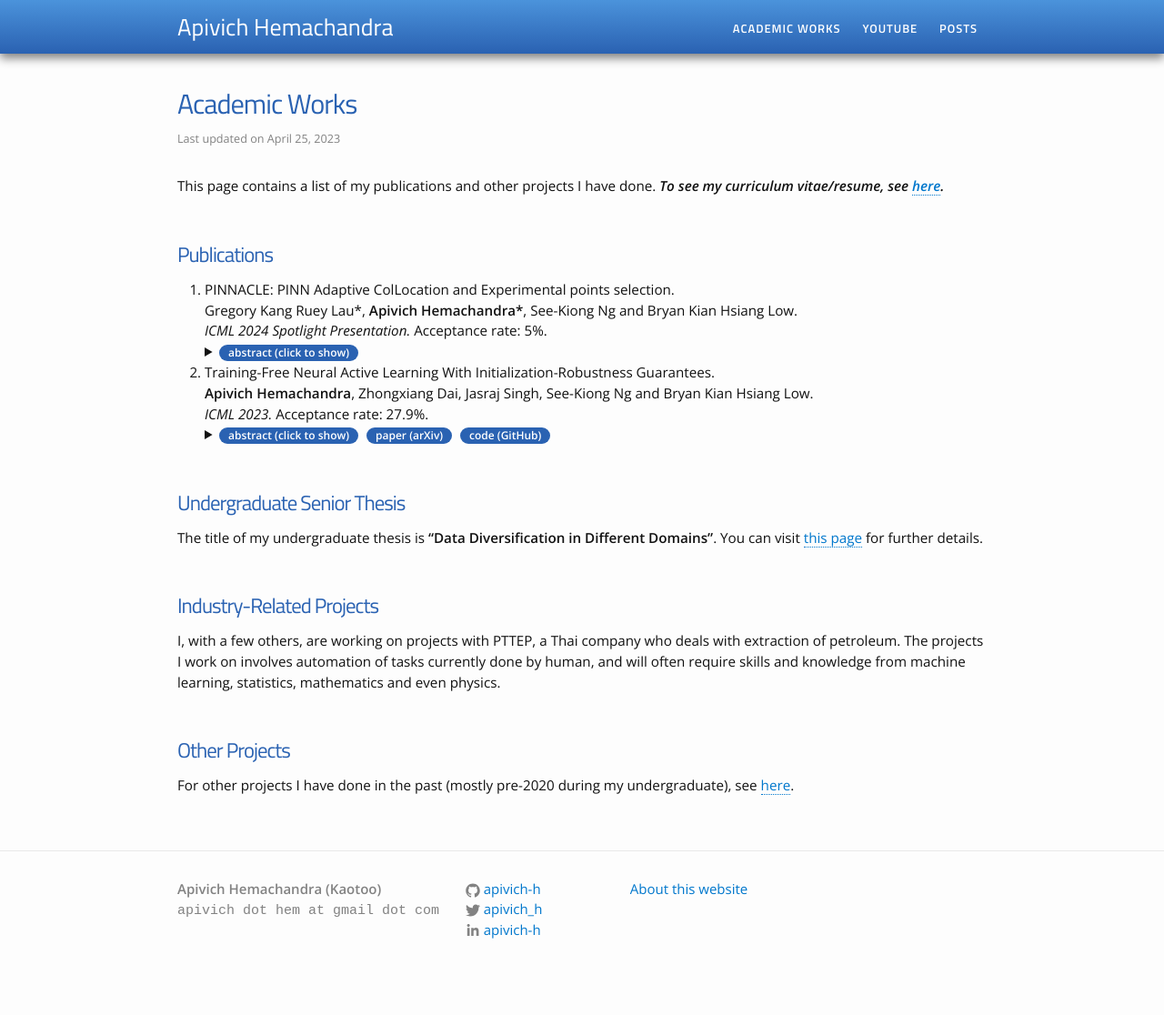
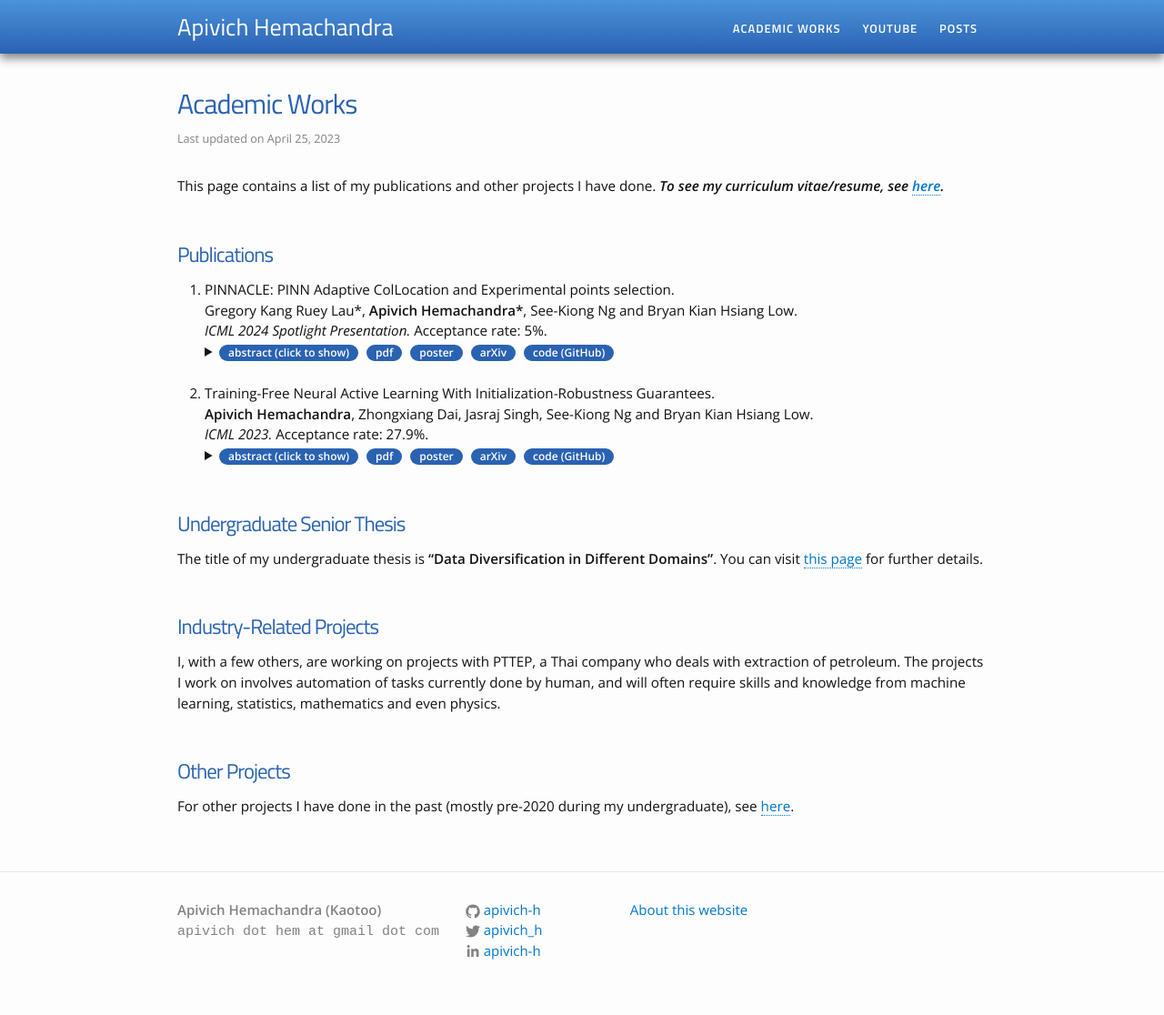
Before and after one commit to apivich-h/apivich-h.github.io, a Jekyll site: the page built from pages/works.md, in a window 1280 px wide. Shown: the whole page at 91% size. Built offline with Jekyll 4.4.1, drawn with Linux system fonts in a browser that asks for light colours; before the commit the page ends 1093 px from its top, so only the background shows below that.

Commit message:
update cv

```diff
--- a/pages/works.md
+++ b/pages/works.md
@@ -27,8 +27,10 @@ Gregory Kang Ruey Lau*, <b>Apivich Hemachandra*</b>, See-Kiong Ng and Bryan Kian
 <details>
 <summary>
 <a class="color-button">abstract (click to show)</a>
-<!-- <a class="color-button" href="http://arxiv.org/pdf/2306.04454">paper (arXiv)</a> -->
-<!-- <a class="color-button" href="https://github.com/apivich-h/init-robust-al">code (GitHub)</a> -->
+<a class="color-button" href="/docs/paper/iclr24.pdf">pdf</a>
+<a class="color-button" href="/docs/poster/iclr24.pdf">poster</a>
+<a class="color-button" href="https://arxiv.org/abs/2404.07662">arXiv</a>
+<a class="color-button" href="https://github.com/apivich-h/pinnacle">code (GitHub)</a>
 </summary>
 <small>
 Physics-Informed Neural Networks (PINNs), which incorporate PDEs as soft constraints, train with a composite loss function that contains multiple training point types: different types of collocation points chosen during training to enforce each PDE and initial/boundary conditions, and experimental points which are usually costly to obtain via experiments or simulations. Training PINNs using this loss function is challenging as it typically requires selecting large numbers of points of different types, each with different training dynamics. Unlike past works that focused on the selection of either collocation or experimental points, this work introduces PINN Adaptive ColLocation and Experimental points selection (PINNACLE), the first algorithm that jointly optimizes the selection of all training point types, while automatically adjusting the proportion of collocation point types as training progresses. PINNACLE uses information on the interactions among training point types, which had not been considered before, based on an analysis of PINN training dynamics via the Neural Tangent Kernel (NTK). We theoretically show that the criterion used by PINNACLE is related to the PINN generalization error, and empirically demonstrate that PINNACLE is able to outperform existing point selection methods for forward, inverse, and transfer learning problems.
@@ -36,7 +38,7 @@ Physics-Informed Neural Networks (PINNs), which incorporate PDEs as soft constra
 </details>
 
 </li>
-
+<br>
 <li class="listing-item">
 
 Training-Free Neural Active Learning With Initialization-Robustness Guarantees.
@@ -49,7 +51,9 @@ Training-Free Neural Active Learning With Initialization-Robustness Guarantees.
 <details>
 <summary>
 <a class="color-button">abstract (click to show)</a>
-<a class="color-button" href="http://arxiv.org/pdf/2306.04454">paper (arXiv)</a>
+<a class="color-button" href="/docs/paper/icml23.pdf">pdf</a>
+<a class="color-button" href="/docs/poster/icml23.pdf">poster</a>
+<a class="color-button" href="http://arxiv.org/abs/2306.04454">arXiv</a>
 <a class="color-button" href="https://github.com/apivich-h/init-robust-al">code (GitHub)</a>
 </summary>
 <small>
```
Also changed, not shown: 1 other file.
